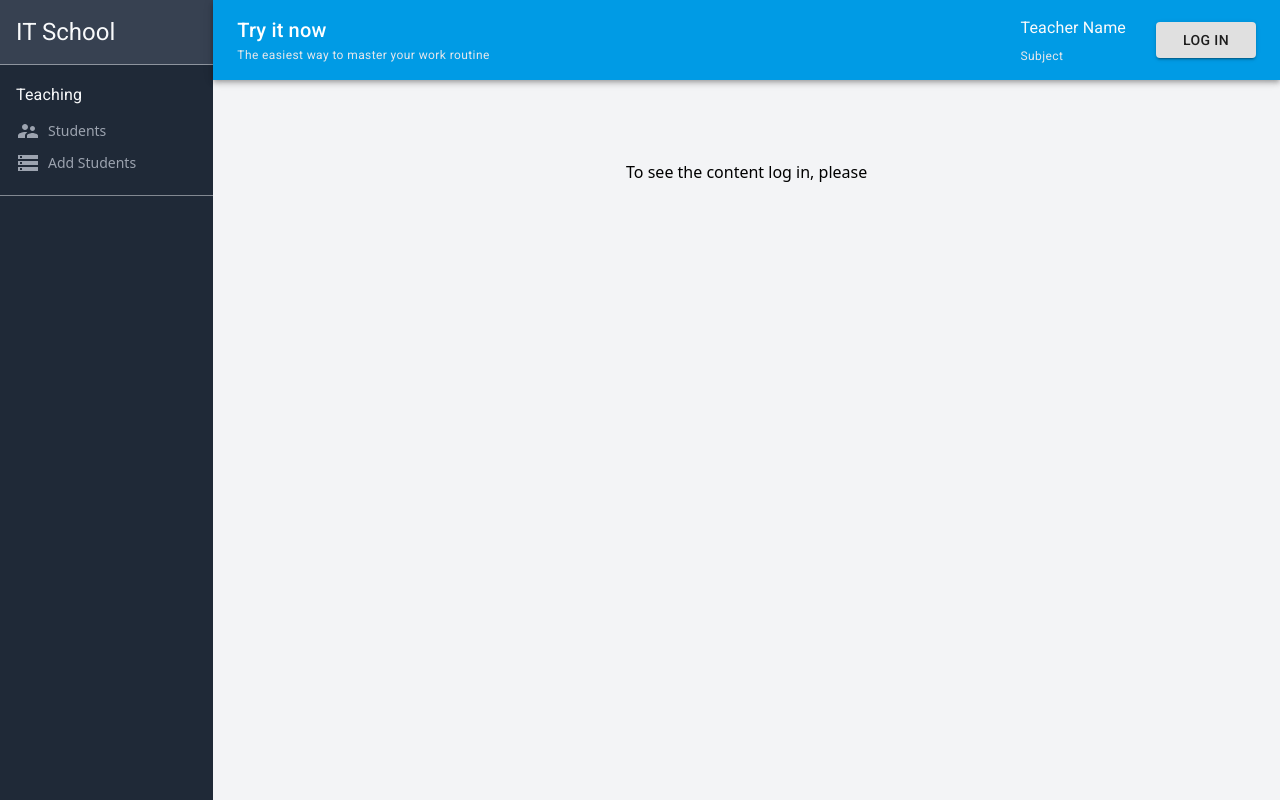
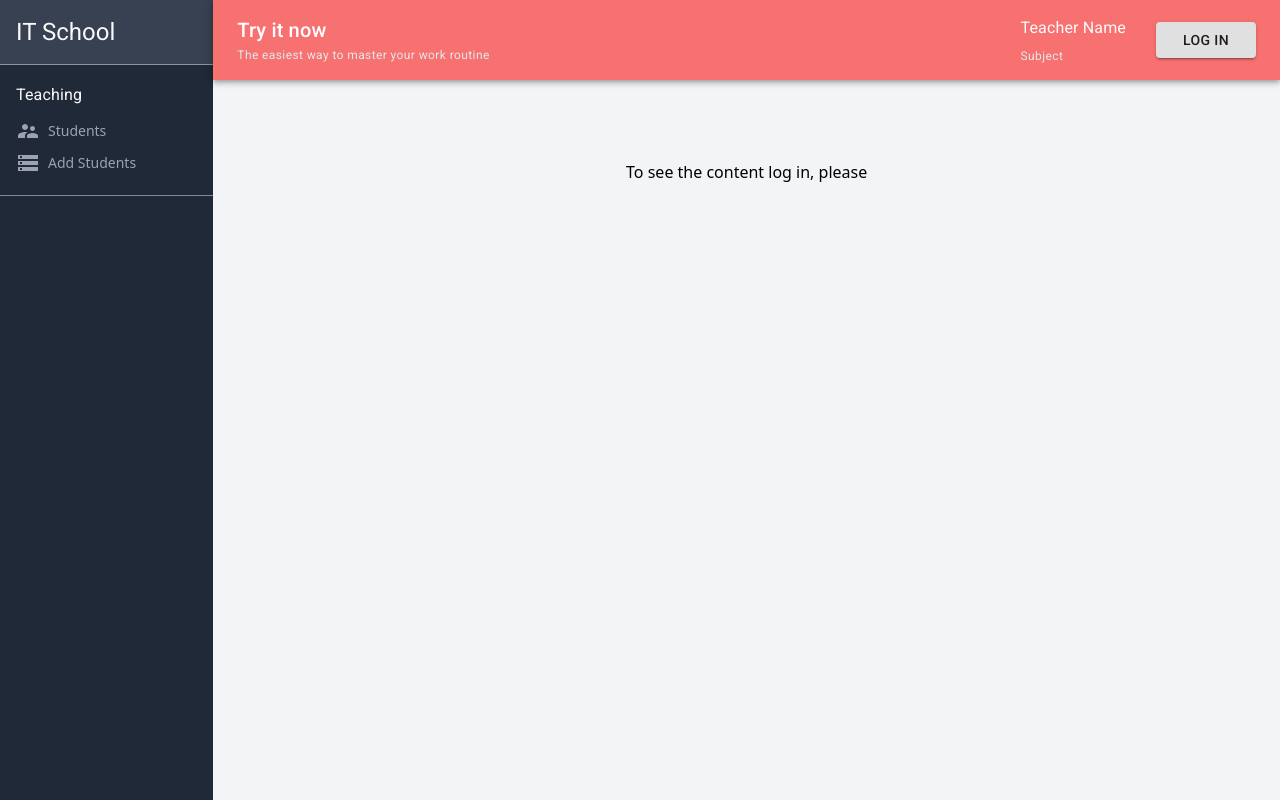
Before and after one commit to IlyaKrapivnoy/pair_programming, a React (Create React App) app: page / in a window 1280 px wide. Built offline with nearby package versions, Linux system fonts and the light colour scheme; data requests are answered from the project's data file.

Commit message:
change header color if not logged in

```diff
--- a/package.json
+++ b/package.json
@@ -9,6 +9,7 @@
         "@testing-library/jest-dom": "^5.11.4",
         "@testing-library/react": "^11.1.0",
         "@testing-library/user-event": "^12.1.10",
+        "classnames": "^2.3.1",
         "react": "^17.0.2",
         "react-dom": "^17.0.2",
         "react-router-dom": "^5.3.0",
--- a/src/components/Header.jsx
+++ b/src/components/Header.jsx
@@ -1,12 +1,15 @@
 import { AppBar, Toolbar, Typography, Button } from '@material-ui/core';
+import cn from 'classnames';
 
 const Header = ({ title, description, isLogged, setIsLogged }) => {
     return (
         <div>
             <AppBar position='static'>
                 <Toolbar
-                    className='flex justify-between h-20'
-                    style={{ backgroundColor: '#009be5' }}
+                    className={cn(
+                        'flex justify-between h-20',
+                        isLogged ? 'bg-blue-400' : 'bg-red-400'
+                    )}
                 >
                     <div className=''>
                         <Typography variant='h6'>{title}</Typography>
```
Also changed, not shown: 1 other file (tests, documents, lock files or other folders).
